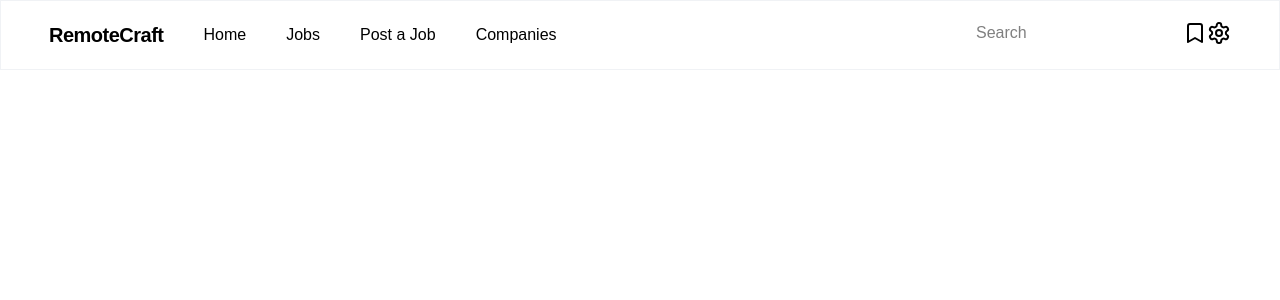
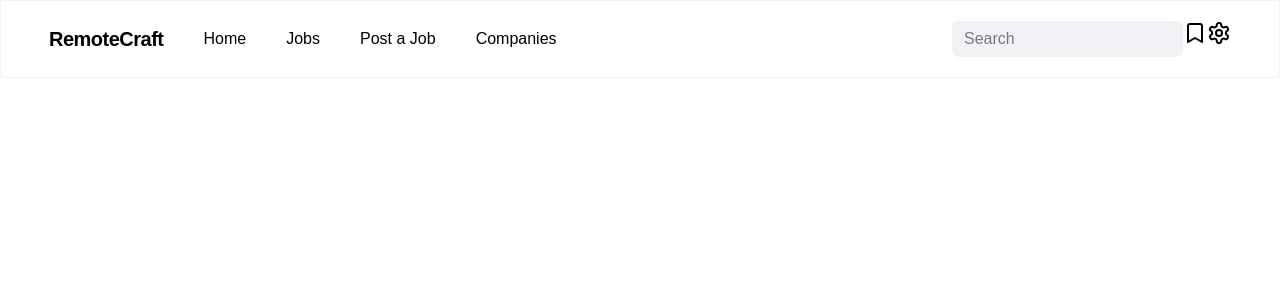
Before and after one commit to Bob-Karemera-Shema/remote-craft, a Next.js app: page / in a window 1280 px wide. Shown: the top 300 px of the page. Built offline with nearby package versions, Linux system fonts and the light colour scheme.

Commit message:
styled the navbar search input

```diff
--- a/components/navbar.tsx
+++ b/components/navbar.tsx
@@ -21,7 +21,7 @@ const navLinks = [
 
 const Navbar = () => {
     return (
-        <nav className="flex flex-col md:flex-row md:justify-between py-5 px-12 md:border md:border-solid md:border-border-bg">
+        <nav className="flex flex-col md:flex-row md:justify-between py-5 px-12 md:border md:border-solid md:border-custom-gray">
             <div className="flex gap-10 items-center">
                 {/* Navigation Links */}
                 <Link
@@ -51,7 +51,9 @@ const Navbar = () => {
                     {/* Searchbar container */}
                     <input
                         type="search"
-                        placeholder="Search" />
+                        placeholder="Search"
+                        className="bg-custom-gray py-1.5 px-3 rounded-md"
+                    />
                 </div>
                 <div className="flex">
                     {/* Bookmark and settings container */}
--- a/styles/globals.css
+++ b/styles/globals.css
@@ -10,7 +10,7 @@
 @theme inline {
   --color-background: var(--white);
   --color-foreground: var(--black);
-  --color-border-bg: var(--gray);
+  --color-custom-gray: var(--gray);
 }
 
 /* @media (prefers-color-scheme: dark) {
```
